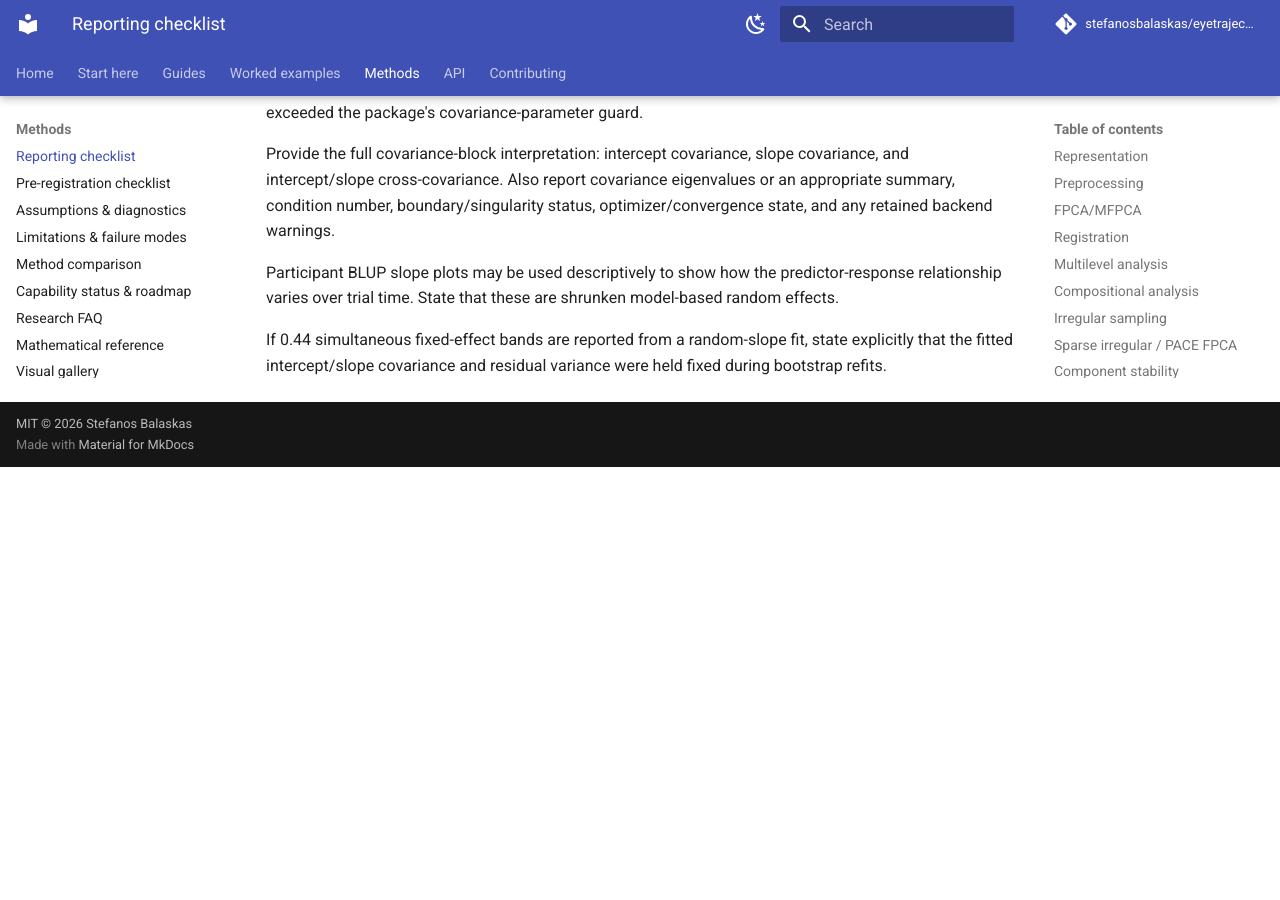
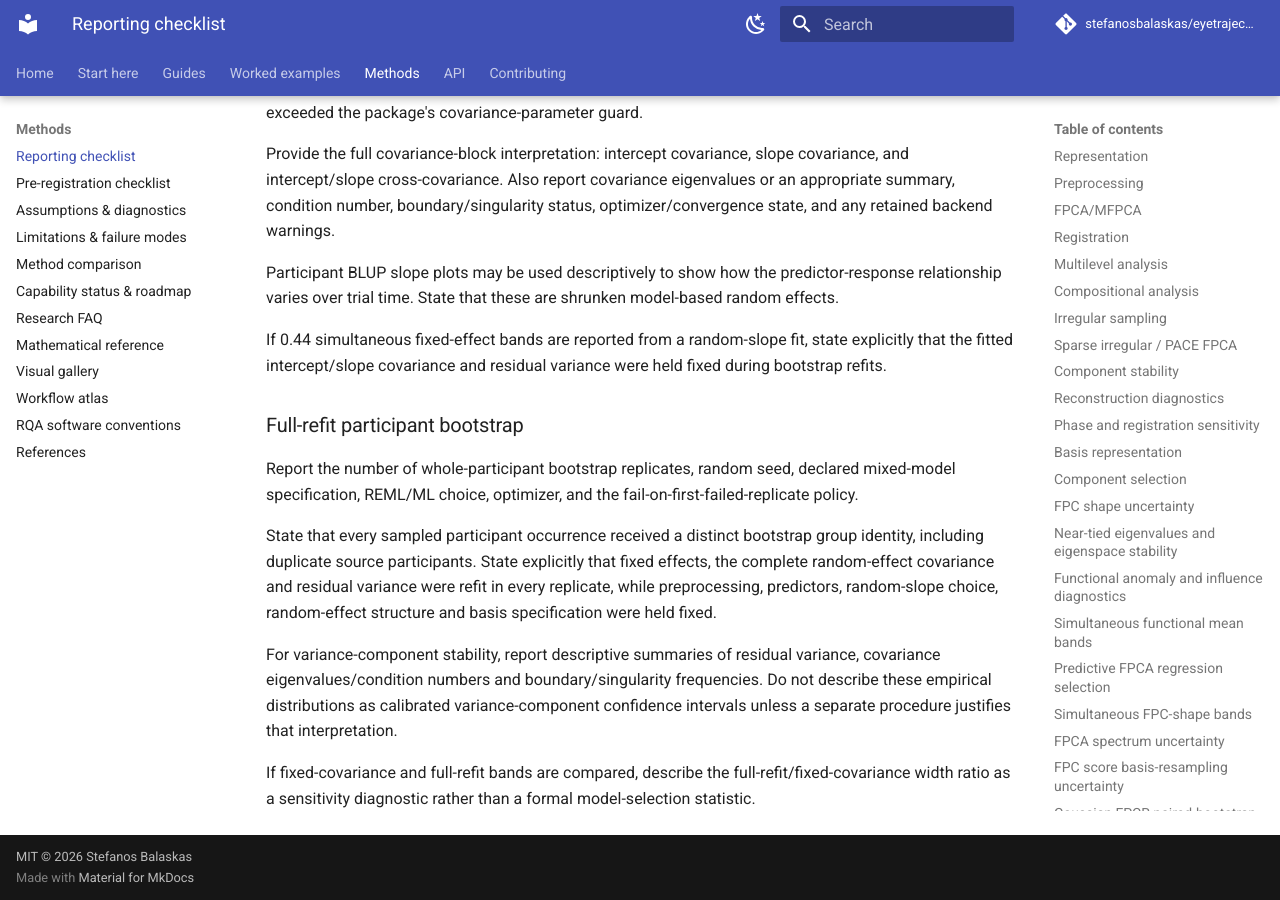
Before and after one commit to stefanosbalaskas/eyetrajectoriespy, an MkDocs documentation site: the page built from docs/methods/reporting.md, in a window 1280 px wide and 900 px high, scrolled down 27887 px. Built offline with MkDocs 1.6.1 and Material for MkDocs 9.7.7, drawn with Linux system fonts in a browser that asks for light colours; comment, search, counter and statistics services are not loaded; before the commit the page ends 28354 px from its top, so only the background shows below that.

Commit message:
Add full-refit participant bootstrap reporting guidance

```diff
--- a/docs/methods/reporting.md
+++ b/docs/methods/reporting.md
@@ -899,3 +899,25 @@
 If 0.44 simultaneous fixed-effect bands are reported from a random-slope fit,
 state explicitly that the fitted intercept/slope covariance and residual
 variance were held fixed during bootstrap refits.
+
+### Full-refit participant bootstrap
+
+Report the number of whole-participant bootstrap replicates, random seed,
+declared mixed-model specification, REML/ML choice, optimizer, and the
+fail-on-first-failed-replicate policy.
+
+State that every sampled participant occurrence received a distinct bootstrap
+group identity, including duplicate source participants. State explicitly that
+fixed effects, the complete random-effect covariance and residual variance were
+refit in every replicate, while preprocessing, predictors, random-slope choice,
+random-effect structure and basis specification were held fixed.
+
+For variance-component stability, report descriptive summaries of residual
+variance, covariance eigenvalues/condition numbers and boundary/singularity
+frequencies. Do not describe these empirical distributions as calibrated
+variance-component confidence intervals unless a separate procedure justifies
+that interpretation.
+
+If fixed-covariance and full-refit bands are compared, describe the
+full-refit/fixed-covariance width ratio as a sensitivity diagnostic rather than
+a formal model-selection statistic.
```
